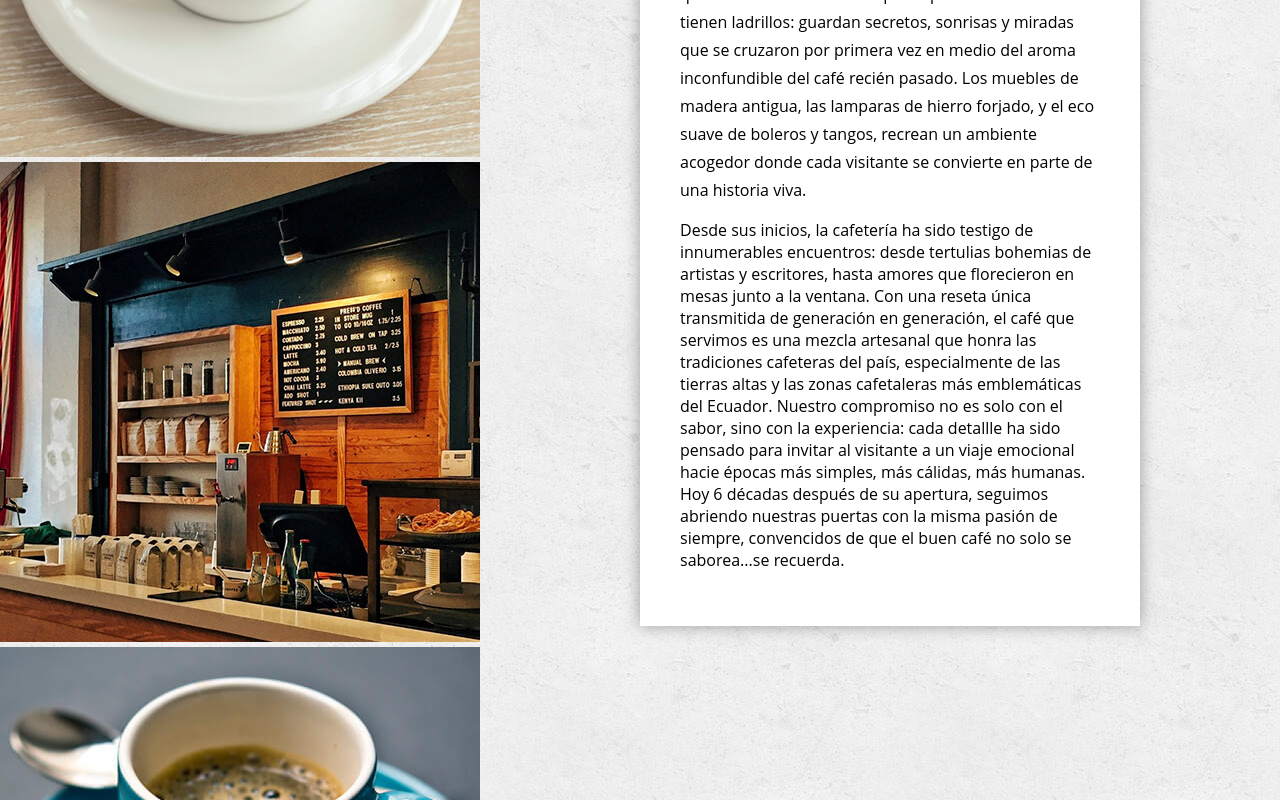
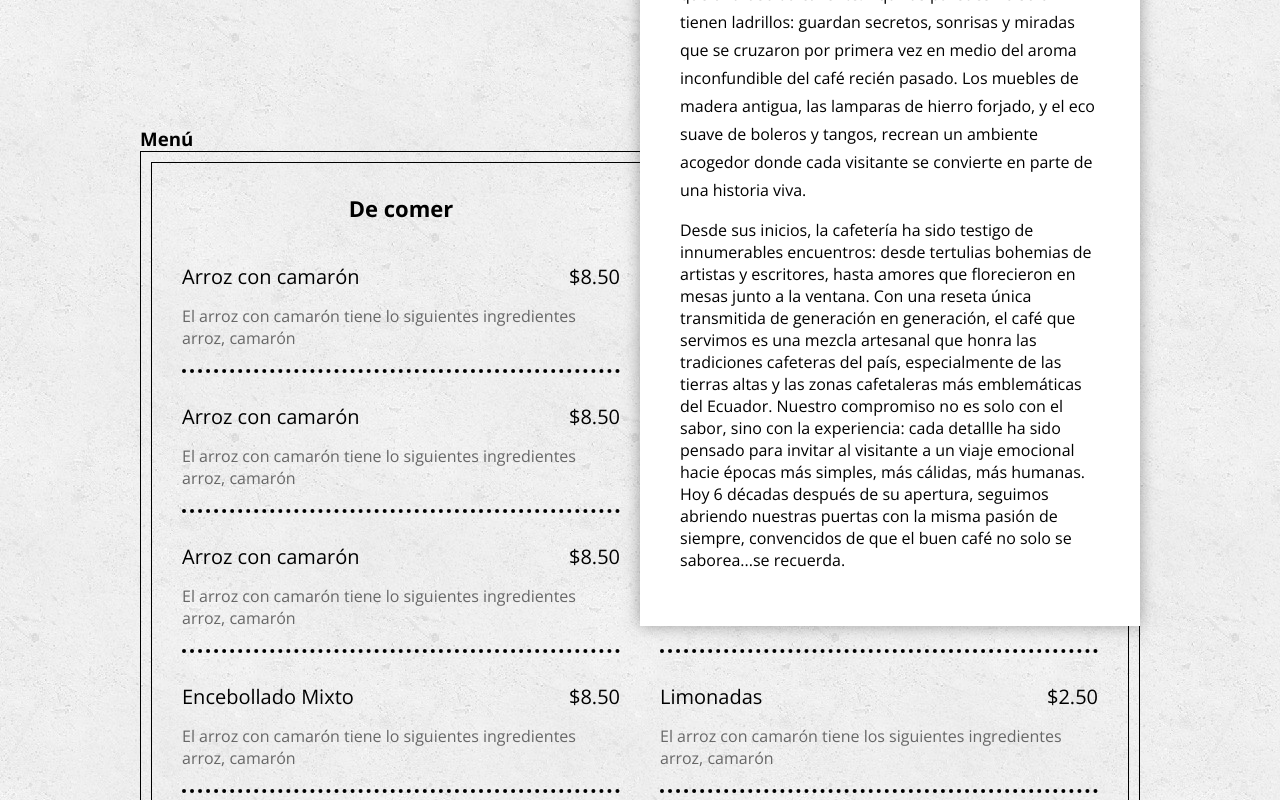
Before and after one commit to ByronMN911/cafeteria, a plain HTML site: page index.html in a window 1280 px wide. Shown: the part 1620-2420 px from the top of the page. Drawn offline with nearby package versions, Linux system fonts and the light colour scheme.

Commit message:
Tercera Versión del Proyecto - Implementación de Más Estilos CSS

```diff
--- a/css/style.css
+++ b/css/style.css
@@ -1,81 +1,138 @@
-/*Aquí van los comentariiosi de css*/
+/*Aquí van los comentarios de css*/
 *{
+    /*Elimina los márgenes hacia fuera*/
     margin: 0;
+
+    /*Elimina los márgenes hacia dentro*/
     padding: 0;
+
+    /*aseguran compatibilidad con navegadores antiguos.”*/
     -webkit-box-sizing: border-box;
     -moz-box-sizing:border-box;
+
+    /*se usa para que el tamaño total de los elementos incluya el padding y el border, facilitando el diseño*/
     box-sizing: border-box;
 
 
 }
 body{
+    /*Se elige el tipo de fuente para el texto dentro del body de la página*/
     font-family: "Open Sans", Arial, San-serif;
+
+    /*se elige el tamaño de la fuente para el texto dentro del body de la página*/
     font-size: 16px;
 }
 
 /**LE DAMOS ESTILO A LA CLASE CONTENEDOR**/
-.contenedor
-{
+.contenedor {
+    /*El contenedor ocupa el 90% del ancho del elemento padre */
     width: 90%;
 
+    /*El ancho máximo del contenedor será de 1000px */
     max-width: 1000px;
+
+    /*Centra el contenedor horizontalmente al aplicar márgenes automáticos */
     margin: auto;
+
+    /*Oculta cualquier contenido que se desborde del contenedor */
     overflow: hidden;
 }
 /* ----- ----- HEADER ----- ----- */
 
 header{
+    /*Se indica que ocupará el 100% del ancho de la página web */
     width: 100%;
+
+    /*Se establece una imagen de fondo y un color de respaldo para la cabecera de la página */
     background: url('../img/bg.jpeg') #281a0c;
-    background-size:cover;
+
+    /*Hace que la imagen de fondo cubra todo el área del elemento sin distorsionarse */
+    background-size: cover;
+
+    /*Fija la imagen de fondo para que no se desplace al hacer scroll */
     background-attachment: fixed;
+
+    /*Centra la imagen de fondo horizontalmente y la alinea en la parte superior verticalmente */
     background-position: center 0;
 }
 
 header .contenedor {
+
+    /* Establece una posición relativa para que sus contenedores con posicion absoluta se ubiquen en relación a este elemento */
     position: relative;
+
+    /* Define una altura fija de 700 píxeles para el elemento */
     height: 700px;
 }
 
 header .menu {
+    /*El contenedor .menu ocupará el 100% del ancho del elemento header*/
     width: 100%;
+
+    /*se alinea el texto a la derecha*/
     text-align: right;
 }
 
 header .menu a {
+    /*Le da color a nuestra fuente menu*/
     color: #fff;
+
+    /*Le da tamaño a nuestra fuente*/
     font-size: 20px;
+
+    /*Le da anchura a nuestra fuente*/
     font-weight: 300;
+
+    /*convierte las etiquetas de tipo de section a tipo bloque */
     display: inline-block;
+
+    /*le da margen a las etiquetas*/
     margin: 40px 20px;
+
+    /*elimina la linea decorativa(barra baja)*/
     text-decoration:none;
+
+    /* Establece una posición relativa para que sus contenedores con posicion absoluta se ubiquen en relación a este elemento */
     position: relative;
 }
-
+/*se crea una pseudoclase*/
 header .menu a:hover {
+    /* establece una linea debajo del texto que aparece al colocar el mouse en el texto*/
     text-decoration: underline;
+    color:#8d8d8d;
 }
 
 header .texto {
+    /*el ancho del contenedor .texto ocupara el 100% del header*/
     width: 100%;
+    /*se establece un color blanco*/
     color: #fff;
+    /*fija el texto*/
     position: absolute;
+    /*posiciona el texto al 50% del contenedor header*/
     top:50%;
+    /*sube un poco el texto*/
     margin-top:-52px;
 }
 
 header .texto .nombre {
+    /*le da tamaño al texto*/
     font-size: 50px;
+    /*le da anchura al texto*/
     font-weight: 600;
 }
 
 header .texto .nombre span {
+    /*le da anchura al texto*/
     font-weight:  300;
 }
 
 header .texto h3 {
+    /*le da anchura al texto*/
     font-weight: 300;
+    /*le da tamaño al texto*/
     font-size: 25px;
+    /*le da estilo cursiva al texto*/
     font-style: italic;
 }
 
@@ -126,3 +183,103 @@ header .texto h3 {
     line-height: 28px;
     margin-bottom: 15px;
 }
+
+.main .menu{
+    padding-top: 570px;
+    margin-bottom: 50px;
+}
+
+.main .menu .titulo{
+    font-size: 40px;
+    font-weight: 300;
+    text-align:center;
+    margin-bottom: 40px;
+}
+
+.main .menu .contenedor-menu,
+.main .menu .contenedor-menu2 {
+    border: 1px solid #000;
+    background: transparent;
+    padding: 10px;
+    overflow: hidden;
+}
+
+.main .menu article {
+    width: 50%;
+    float: left;
+    padding: 20px;
+}
+
+.main .menu .categoria {
+    font-size: 22px;
+    font-weight: 700;
+    margin-bottom: 40px;
+    text-align: center;
+}
+
+.main .menu .platillo {
+    margin-bottom: 30px;
+    padding-bottom: 20px;
+    border-bottom:4px dotted #000;
+    overflow:hidden;
+}
+
+.main .menu .nombre {
+    font-size: 20px;
+    margin-bottom: 15px;
+    float: left;
+}
+
+.main .menu .precio {
+    font-size: 20px;
+    margin-bottom:15px;
+    float: right;
+}
+
+.main .menu .descripcion {
+    font-size: 16px;
+    color:#676767;
+    clear: both;
+}
+
+.main .galeria {
+    overflow:hidden;
+}
+
+.main .galeria .foto {
+    width: 25%;
+    float:left;
+}
+
+.main .galeria .foto img {
+    width: 100%;
+    vertical-align: top;
+    opacity: .7;
+}
+
+.main .galeria .foto img:hover {
+    opacity: 1;
+    -webkit-transition: all .3s ease;
+    -o-transition: all .3s ease;
+    transition:all .3s ease;
+}
+
+.main .ubicacion  {
+    background: #fff;
+    padding: 60px 0;
+    overflow: hidden;
+}
+
+.main .ubicacion .titulo{
+    text-align: center;
+    font-size: 40px;
+    line-height: 40px;
+    font-weight:300;
+    margin-bottom: 40px;
+}
+
+.main .ubicacion .direccion {
+    float:left;
+    width: 50%;
+    text-align:left;
+}
--- a/index.html
+++ b/index.html
@@ -6,7 +6,7 @@
     <meta name="viewport" content="width=device-width, initial-scale=1.0, user-scalable=no, maximum-scale=1.0, minimum-scale=1.0">
 
     <title>Cafe DulceAroma</title>
-    <link href="https://fonts.googleapis.com/css2?family=Frank+Ruhl+Libre:wght@300..900&family=Lora:ital,wght@0,400..700;1,400..700&family=Open+Sans:ital,wght@0,300..800;">
+    <link href="https://fonts.googleapis.com/css2?family=Open+Sans:ital,wght@0,300..800;1,300..800&display=swap" rel="stylesheet">
 
     <link rel="stylesheet" href="css/style.css">
 </head>
@@ -62,71 +62,71 @@
                 </article>
             </div>
         </section>
-
         <!--/Fin Acerca De-->
         <!--Inicio Menú-->
-        <section>
-            <div>
+        <section class="menu">
+            <div class="contenedor">
                 <h3 id= "platillos">Menú</h3>
-                <div>
-                    <div>
+                <div class="contenedor-menu">
+                    <div class="contenedor-menu2">
                         <article>
-                            <p>De comer</p>
-                            <div>
-                                <p>Arroz con camarón</p>
-                                <p>$8.50</p>
-                                <p>El arroz con camarón tiene lo siguientes ingredientes
+                            <p class="categoria">De comer</p>
+                            <div class="platillo">
+                                <p class="nombre">Arroz con camarón</p>
+                                <p class="precio">$8.50</p>
+                                <p class="descripcion">El arroz con camarón tiene lo siguientes ingredientes
                                     arroz, camarón
                                 </p>
                             </div>
-                            <div>
-                                <p>Arroz con camarón</p>
-                                <p>$8.50</p>
-                                <p>El arroz con camarón tiene lo siguientes ingredientes
+                            <div class="platillo">
+                                <p class="nombre">Arroz con camarón</p>
+                                <p class="precio">$8.50</p>
+                                <p class="descripcion">El arroz con camarón tiene lo siguientes ingredientes
                                     arroz, camarón
                             </div>
-                            <div>
-                                <p>Arroz con camarón</p>
-                                <p>$8.50</p>
-                                <p>El arroz con camarón tiene lo siguientes ingredientes
+                            <div class="platillo">
+                                <p class="nombre">Arroz con camarón</p>
+                                <p class="precio">$8.50</p>
+                                <p class="descripcion">El arroz con camarón tiene lo siguientes ingredientes
                                     arroz, camarón
                             </div>
-                            <div>
-                                <p>Encebollado Mixto</p>
-                                <p>$8.50</p>
-                                <p>El arroz con camarón tiene lo siguientes ingredientes
+                            <div class="platillo">
+                                <p class="nombre">Encebollado Mixto</p>
+                                <p class="precio">$8.50</p>
+                                <p class="descripcion">El arroz con camarón tiene lo siguientes ingredientes
                                     arroz, camarón
                                 </p>
                             </div>
                         </article>
                         <!--./Fin de la sección comer-->
+                        <!--./Inicio de la sección bebidas-->
                         <article>
-                            <p>Bebidas</p>
-                            <div>
-                                <p>Jugos Naturales</p>
-                                <p>$4.00</p>
-                                <P>El arroz con camarón tiene los siguientes ingredientes
+                            <p class="categoria">Bebidas</p>
+                            <div class="platillo">
+                                <p class="nombre">Jugos Naturales</p>
+                                <p class="precio">$4.00</p>
+                                <P class="descripcion">El arroz con camarón tiene los siguientes ingredientes
                                     arroz, camarón
                                 </P>
                             </div>
-                            <div>
-                                <p>Jugos Naturales</p>
-                                <p>$4.00</p>
-                                <P>El arroz con camarón tiene los siguientes ingredientes
+                            <div class="platillo">
+                                <p class="nombre">Colas Personales</p>
+                                <p class="precio">$1.00</p>
+                                <P class="descripcion">El arroz con camarón tiene los siguientes ingredientes
                                     arroz, camarón
                                 </P>
                             </div>
-                            <div>
-                                <p>Jugos Naturales</p>
-                                <p>$4.00</p>
-                                <P>El arroz con camarón tiene los siguientes ingredientes
+                            <div class="platillo">
+                                <p class="nombre">Pilsener</p>
+                                <p class="precio">$3.00</p>
+                                <P class="descripcion">El arroz con camarón tiene los siguientes ingredientes
                                     arroz, camarón
                                 </P>
                             </div>
-                            <div>
-                                <p>Jugos Naturales</p>
-                                <p>$4.00</p>
-                                <P>El arroz con camarón tiene los siguientes ingredientes
+                            <div class="platillo">
+                                <p class="nombre">Limonadas</p>
+                                <p class="precio">$2.50</p>
+                                <P class="descripcion">El arroz con camarón tiene los siguientes ingredientes
                                     arroz, camarón
                                 </P>
                             </div>
@@ -138,59 +138,63 @@
         </section>
         <!--./Fin Menú-->
         <!--Inicio Galería-->
-        <section id="galeria">
-            <div>
+        <section class="galeria" id="galeria">
+            <div class="foto">
                 <img src="img/1.jpeg" alt="">
             </div>
-            <div>
+            <div class="foto">
                 <img src="img/2.jpeg" alt="">
             </div>
-            <div>
+            <div class="foto">
                 <img src="img/3.jpeg" alt="">
             </div>
-            <div>
+            <div class="foto">
                 <img src="img/4.jpeg" alt="">
             </div>
-            <div>
+            <div class="foto">
                 <img src="img/5.jpeg" alt="">
             </div>
-            <div>
+            <div class="foto">
                 <img src="img/6.jpeg" alt="">
             </div>
-            <div>
+            <div class="foto">
                 <img src="img/7.jpeg" alt="">
             </div>
-            <div>
+            <div class="foto">
                 <img src="img/8.jpeg" alt="">
             </div>
         </section>
         <!--Sección Ubicación-->
-        <section id="ubicacion">
-            <div>
-                <h3>Ubicación</h3>
+        <section class="ubicacion" id="ubicacion">
+            <div class="contenedor">
+                <h3 class="titulo">Ubicación</h3>
 
-                <div>
-                    <p>E5D <br />S48-520</p><br>
-                    <p>(+593) 0992628980</p>
-                    <p>cafe@gmail.com</p>
+                <div class="direccion">
+                    <p class="calle">E5D <br />S48-520</p><br>
+                    <p class="telefono">(+593) 0992628980</p>
+                    <p class="correo">cafe@gmail.com</p>
+                </div>
+
+                <div class="horarios">
+                    <h4>Horarios</h4>
+                    <p class="entre-semana">Lunes a Viernes <br> 7:00 - 21:00</p>
+                    <p class="fin-semana">Sábados y Domingos <br> 11:00 - 23:00</p>
                 </div>
             </div>
         </section>
         <!--./Fin Contactos-->
         <!--Inicio Mapa-->
-        <section>
-            <iframe
-                src="https://www.google.com/maps/embed?pb=!1m18!1m12!1m3!1d997.4389913063746!2d-78.53403243547527!3d-0.3203300542333808!2m3!1f0!2f0!3f0!3m2!1i1024!2i768!4f13.!3m3!1m2!1s0x91d5a33f62788089%A0x96acd4fa1e7a9690!2sHotel!5e0!3m2!1ses-419!2sec!4v1713407097809!5m2!1ses-419!!2sec"
-                  width="800" height="600" style="border:0;" allowfullscreen="" loading="lazy"
-                  referredpolicy="no-refrrer-when-downgrade"></iframe>
+        <section class="mapa">
+            <iframe src="https://www.google.com/maps/embed?pb=!1m18!1m12!1m3!1d997.4389913063746!2d-78.53403243547527!3d-0.3203300542333808!2m3!1f0!2f0!3f0!3m2!1i1024!2i768!4f13.!3m3!1m2!1s0x91d5a33f62788089%A0x96acd4fa1e7a9690!2sHotel!5e0!3m2!1ses-419!2sec!4v1713407097809!5m2!1ses-419!!2sec"
+            width="600" height="450" style="border:0;" allowfullscreen="" loading="lazy" referrerpolicy="no-referrer-when-downgrade"></iframe>
         </section>
         <!--fin sección mapa-->
 
     </section>
     <!--fin sección main-->
     <footer>
-        <div>
-            <div>
+        <div class="contenedor">
+            <div class="copyright">
                 <p>&COPY; Todos los derechos reservados Davitron 2024</p>
             </div>
         </div>
```
